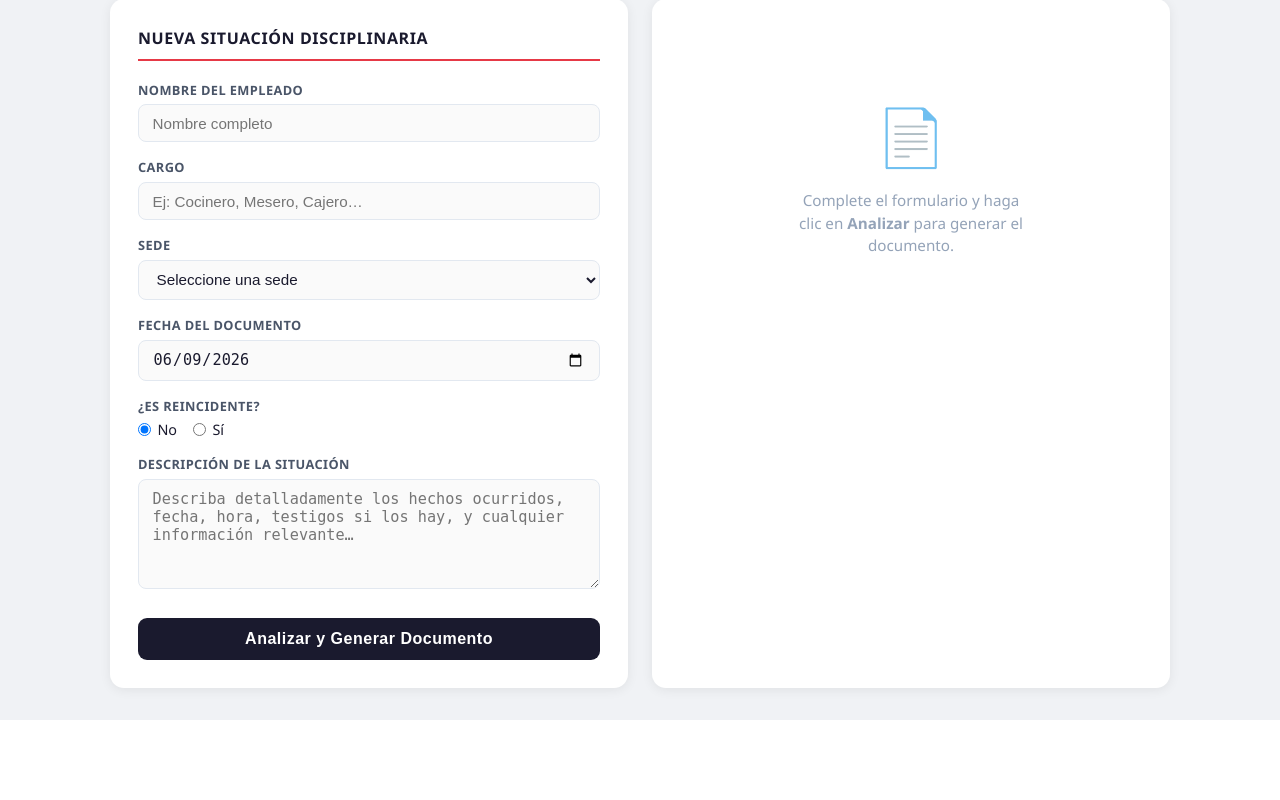
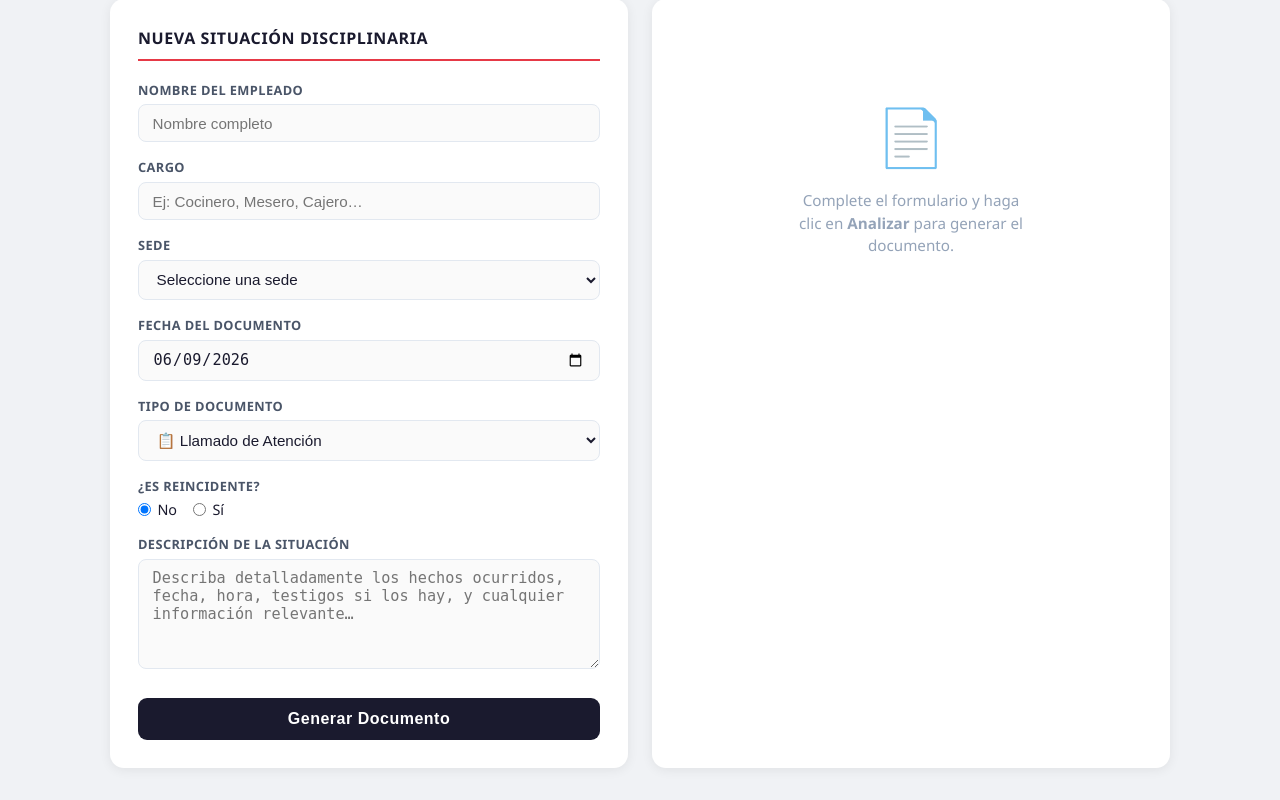
Before and after one commit to juanmercado4/memorandos-sushi, a Flask app: page / in a window 1280 px wide. Shown: the part 125-925 px from the top of the page. Before the commit the page ends 845 px from the top, so only its background shows below. Run offline with Flask 3, Linux system fonts and the light colour scheme.

Commit message:
Usuario elige tipo de documento (llamado, descargos, sancion, terminacion)

```diff
--- a/app.py
+++ b/app.py
@@ -34,59 +34,52 @@ CARGO_REP = "Representante Legal"
 
 SEDES = ["NOVENA", "NORTE", "OESTE", "V LILI", "JAMUNDI", "PALMIRA", "CP", "MARBELLA"]
 
-SYSTEM_PROMPT = """Eres un experto en derecho laboral colombiano especializado en el Código Sustantivo del Trabajo (CST) y reglamentos internos de trabajo. Tu tarea es analizar situaciones disciplinarias laborales y generar documentos formales.
+TIPOS_DOCUMENTO = {
+    "llamado":     "MEMORANDO DE LLAMADO DE ATENCIÓN",
+    "descargos":   "CITACIÓN A DILIGENCIA DE DESCARGOS",
+    "sancion":     "MEMORANDO DE SANCIÓN DISCIPLINARIA",
+    "terminacion": "CARTA DE TERMINACIÓN DE CONTRATO",
+}
 
-CLASIFICACIÓN DE FALTAS según el Reglamento Interno de Trabajo colombiano:
+SYSTEM_PROMPT = """Eres un experto en derecho laboral colombiano especializado en el Código Sustantivo del Trabajo (CST) y reglamentos internos de trabajo. Tu tarea es redactar documentos disciplinarios laborales formales según el tipo que te indique el usuario.
 
-FALTA LEVE: Comportamientos que afectan levemente el orden interno.
-- Llegadas tarde esporádicas (1-3 veces al mes)
-- Descuidos menores en presentación personal
-- Uso ocasional de celular en horas de trabajo
-- Pequeños descuidos en el puesto de trabajo
-- Trato descortés aislado con compañeros
-Artículos aplicables: CST Art. 58 (obligaciones del trabajador), Art. 60 (prohibiciones al trabajador), Art. 111 (reglamento de trabajo)
+ARTÍCULOS DEL CST SEGÚN TIPO DE DOCUMENTO:
 
-FALTA MEDIA: Comportamientos que afectan moderadamente el desempeño o convivencia.
-- Ausentismo sin justificación (1-2 días)
-- Incumplimiento de procedimientos establecidos
-- Conflictos recurrentes con compañeros
-- Descuido en manejo de bienes de la empresa
-- Incumplimiento de instrucciones del jefe inmediato
-- Reincidencia en faltas leves
-Artículos aplicables: CST Art. 62 (causas de terminación), Art. 58, Art. 60, Art. 112
+LLAMADO DE ATENCIÓN:
+- CST Art. 58 — Obligaciones del trabajador
+- CST Art. 60 — Prohibiciones al trabajador
+- CST Art. 111 — Reglamento interno de trabajo
 
-FALTA GRAVE: Comportamientos que vulneran gravemente los derechos de la empresa o compañeros.
-- Hurto o apropiación de bienes
-- Agresión física o verbal grave
-- Acoso laboral o sexual
-- Abandono del puesto de trabajo
-- Presentarse en estado de embriaguez o bajo efectos de sustancias
-- Revelación de información confidencial
-- Falsificación de documentos
-- Daño intencional a bienes de la empresa
-- Reincidencia en faltas medias o graves previas
-Artículos aplicables: CST Art. 62 num. 6, 9, 10, 11, Art. 58, Art. 60, Ley 1010/2006 (acoso laboral)
+CITACIÓN A DESCARGOS:
+- CST Art. 115 — Procedimiento disciplinario (derecho a ser escuchado)
+- CST Art. 62 — Causas justas de terminación
+- CST Art. 29 — Debido proceso
 
-DOCUMENTOS A GENERAR:
-- FALTA LEVE → Memorando de Llamado de Atención por Escrito
-- FALTA MEDIA → Memorando de Llamado de Atención por Escrito (con advertencia de posibles consecuencias)
-- FALTA GRAVE → Citación a Diligencia de Descargos
+SANCIÓN DISCIPLINARIA (suspensión sin sueldo):
+- CST Art. 112 — Sanciones disciplinarias
+- CST Art. 113 — Límites de las sanciones
+- CST Art. 115 — Procedimiento para imponer sanciones
+- CST Art. 58 — Obligaciones del trabajador
+
+TERMINACIÓN DE CONTRATO:
+- CST Art. 62 — Causas justas de terminación con justa causa
+- CST Art. 64 — Indemnización por terminación sin justa causa (si aplica)
+- CST Art. 65 — Indemnización moratoria
 
 INSTRUCCIONES:
-1. Analiza la situación descrita
-2. Considera si hay reincidencia (agrava automáticamente la clasificación)
-3. Clasifica la falta objetivamente
-4. Genera el documento completo en tono formal, legal y profesional
-5. Cita artículos específicos del CST aplicables
-6. El documento debe ser completo, bien redactado y listo para imprimir
+1. El usuario ya eligió el tipo de documento — NO lo cambies ni lo cuestiones
+2. Redacta el documento completo en tono formal, legal y profesional
+3. Cita los artículos del CST que correspondan al tipo de documento
+4. El documento debe ser completo, bien redactado y listo para imprimir
+5. Para terminación de contrato, menciona la justa causa según el Art. 62 CST
 
 RESPONDE ÚNICAMENTE con un JSON válido con esta estructura exacta:
 {
   "tipo_falta": "LEVE|MEDIA|GRAVE",
-  "clasificacion": "descripción breve de la clasificación",
+  "clasificacion": "descripción breve de la situación",
   "articulos": ["Art. X CST - descripción", ...],
-  "recomendacion": "recomendación de acción",
-  "tipo_documento": "MEMORANDO DE LLAMADO DE ATENCIÓN|CITACIÓN A DILIGENCIA DE DESCARGOS",
+  "recomendacion": "observación legal relevante",
+  "tipo_documento": "nombre del documento tal como lo indicó el usuario",
   "documento": {
     "asunto": "texto del asunto",
     "cuerpo": "texto completo del cuerpo del documento con saltos de línea \\n"
@@ -109,11 +102,16 @@ def analizar():
     fecha = data.get("fecha", "").strip()
     reincidente = data.get("reincidente", "no")
     descripcion = data.get("descripcion", "").strip()
+    tipo_key = data.get("tipo_documento", "llamado")
 
     if not all([nombre, cargo, sede, fecha, descripcion]):
         return jsonify({"error": "Todos los campos son obligatorios"}), 400
 
-    user_message = f"""Analiza la siguiente situación disciplinaria y genera el documento correspondiente:
+    tipo_doc_label = TIPOS_DOCUMENTO.get(tipo_key, "MEMORANDO DE LLAMADO DE ATENCIÓN")
+
+    user_message = f"""Genera el siguiente documento disciplinario:
+
+TIPO DE DOCUMENTO SOLICITADO: {tipo_doc_label}
 
 DATOS DEL EMPLEADO:
 - Nombre: {nombre}
@@ -125,7 +123,7 @@ DATOS DEL EMPLEADO:
 DESCRIPCIÓN DE LA SITUACIÓN:
 {descripcion}
 
-Genera el documento completo considerando todos los datos anteriores. Si es reincidente, esto agrava la clasificación de la falta."""
+Redacta el documento completo del tipo indicado ({tipo_doc_label}). Usa los artículos del CST correspondientes a ese tipo de documento."""
 
     try:
         client = anthropic.Anthropic(api_key=os.environ.get("ANTHROPIC_API_KEY"))
--- a/templates/index.html
+++ b/templates/index.html
@@ -286,6 +286,16 @@
       </div>
 
       <div class="form-group">
+        <label for="tipo_documento">Tipo de Documento</label>
+        <select id="tipo_documento" name="tipo_documento" required>
+          <option value="llamado">📋 Llamado de Atención</option>
+          <option value="descargos">⚖️ Citación a Descargos</option>
+          <option value="sancion">🚫 Sanción Disciplinaria</option>
+          <option value="terminacion">❌ Terminación de Contrato</option>
+        </select>
+      </div>
+
+      <div class="form-group">
         <label>¿Es Reincidente?</label>
         <div class="radio-group">
           <label><input type="radio" name="reincidente" value="no" checked /> No</label>
@@ -301,7 +311,7 @@
       </div>
 
       <button type="submit" id="btn-analizar">
-        <span id="btn-text">Analizar y Generar Documento</span>
+        <span id="btn-text">Generar Documento</span>
         <div class="spinner" id="spinner"></div>
       </button>
 
@@ -349,6 +359,7 @@ form.addEventListener('submit', async (e) => {
     cargo: form.cargo.value.trim(),
     sede: form.sede.value,
     fecha: form.fecha.value,
+    tipo_documento: form.tipo_documento.value,
     reincidente: form.querySelector('input[name="reincidente"]:checked').value,
     descripcion: form.descripcion.value.trim(),
   };
```
